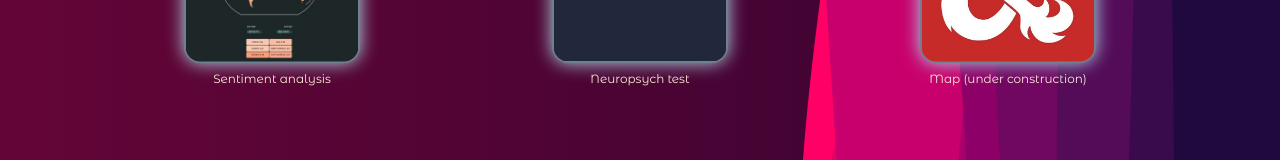
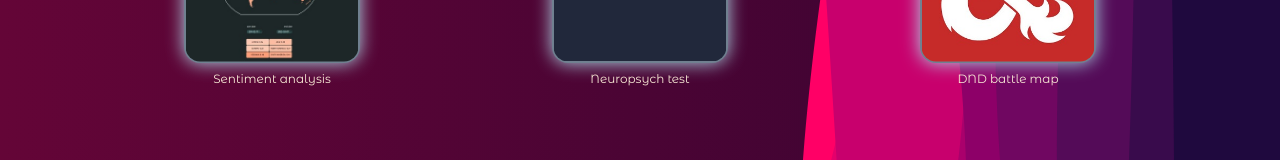
Before and after one commit to nimotomato/portfolio-webapp, a React (Create React App) app: page / in a window 1280 px wide. Shown: the part 539-699 px from the top of the page. Built offline with nearby package versions, Linux system fonts and the light colour scheme.

Commit message:
minor textchange

```diff
--- a/src/data/projects.js
+++ b/src/data/projects.js
@@ -23,7 +23,7 @@ const projectList = [
   {
     url: "https://dnd-map-tool.vercel.app/",
     img: dnd,
-    text: "Map (under construction)",
+    text: "DND battle map",
     altImg: github,
     altUrl: "https://github.com/nimotomato/dnd-map-tool",
     id: 3,
```
